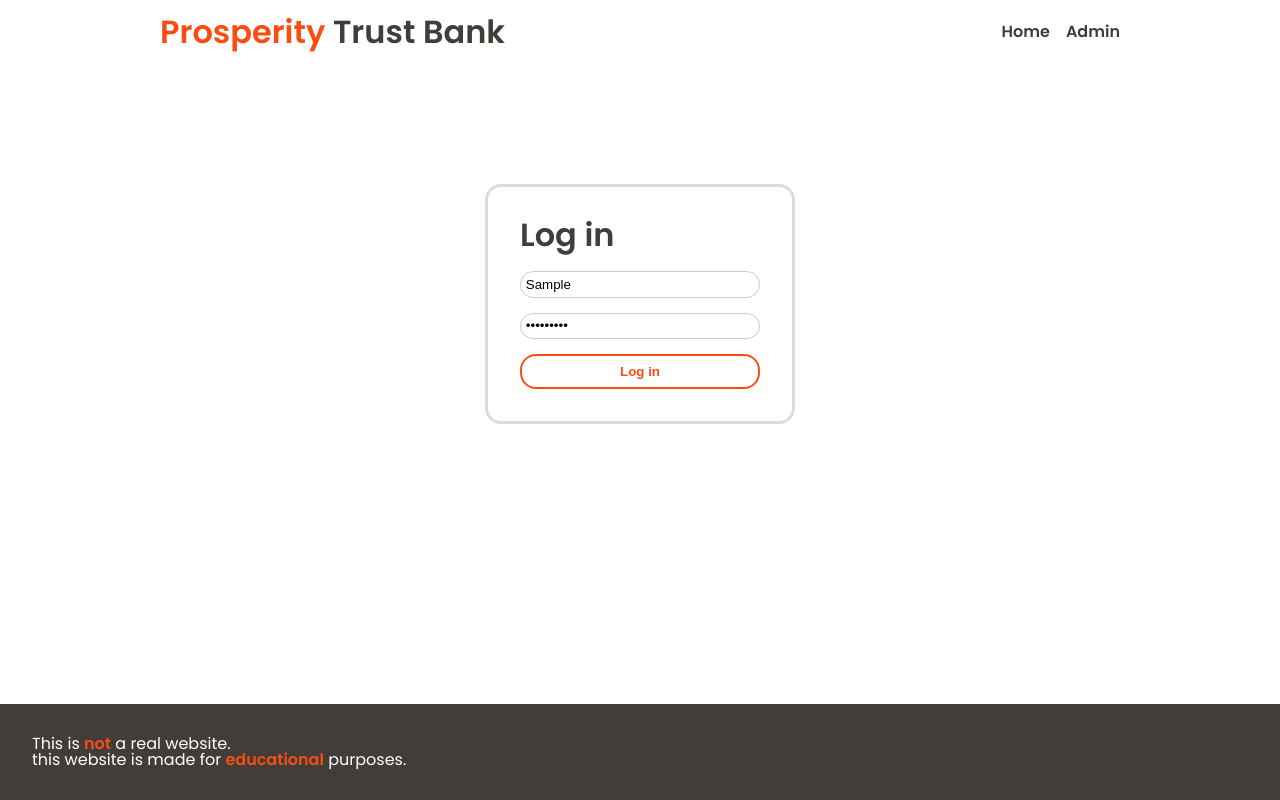
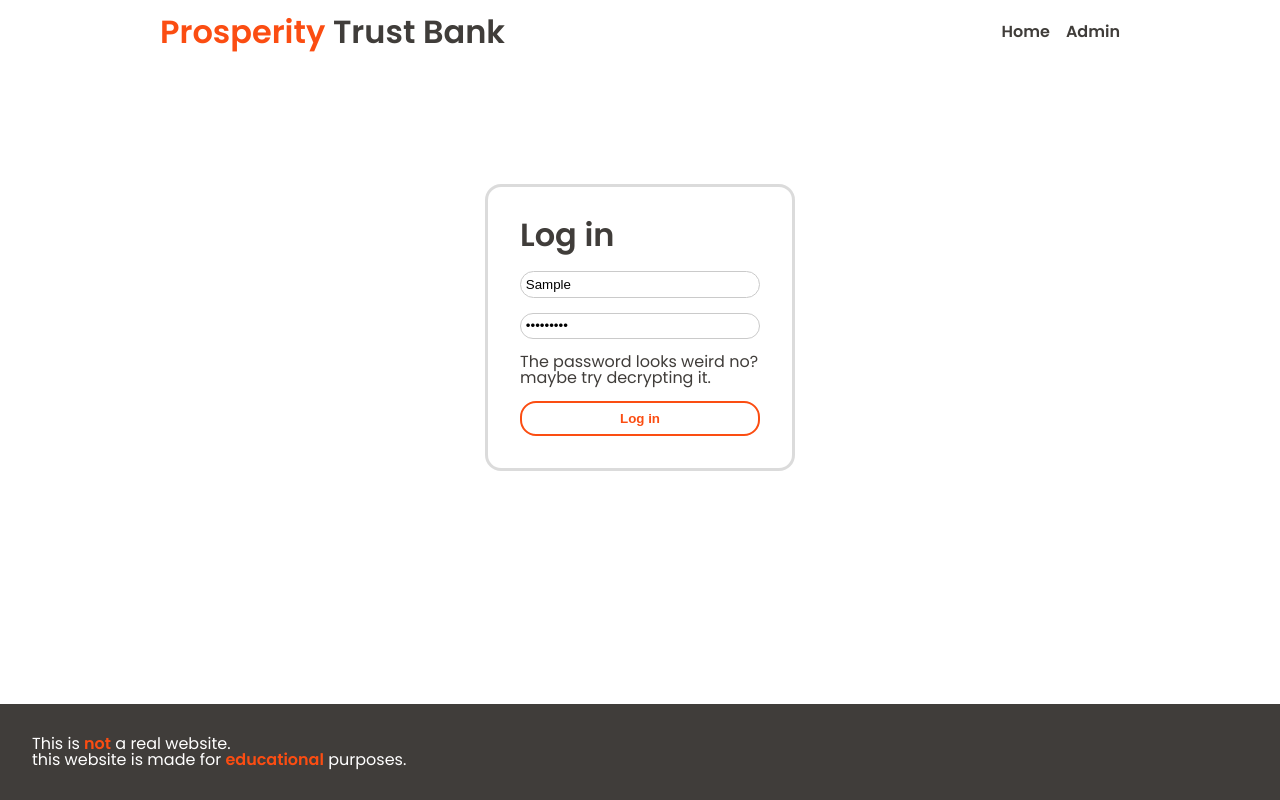
Before and after one commit to WorkshopVTI-HOWEST/cyber-security-challenge, a React (Vite) app: page /admin in a window 1280 px wide. Both pictures are taken after typing "Sample", "Sample123" into the empty fields and a click on the button "Log in". Built offline with nearby package versions, Linux system fonts and the light colour scheme.

Commit message:
refactor: extract code from component and add in to service layer

```diff
--- a/src/components/Login.jsx
+++ b/src/components/Login.jsx
@@ -1,25 +1,27 @@
-import { useState } from "react";
+import { useEffect, useState } from "react";
 import "../assets/css/Login.css";
-
-const credentials = {
-    username: "admin",
-    password: "dontsharethis",
-};
+import LoginService from "../service/LoginService.js";
 
 export default function Login() {
+    const loginService = new LoginService();
+
     const [username, setusername] = useState("");
     const [password, setPassword] = useState("");
+    const [errorMessageVisible, setErrorMessageVisible] = useState(false);
+
     function handleSubmit(e) {
         e.preventDefault();
-        if (
-            username === credentials.username &&
-            password === credentials.password
-        ) {
-            console.log("congrats you found the credentials");
+        if (loginService.login(username, password)) {
+            console.log("correct credentials");
         } else {
-            console.log("Password incorrect. Did you decode it correct?");
+            showErrorMessage();
         }
     }
+
+    function showErrorMessage() {
+        setErrorMessageVisible(true);
+    }
+
     return (
         <section className="login">
             <h2>Log in</h2>
@@ -36,6 +38,11 @@ export default function Login() {
                     data-hint="Remember what took over the world in the Terminator? The answer lies in that file."
                     onChange={(e) => setPassword(e.target.value)}
                 />
+                {errorMessageVisible && (
+                    <p className="error">
+                        The password looks weird no? maybe try decrypting it.
+                    </p>
+                )}
                 <button type="submit">Log in</button>
             </form>
         </section>
--- /dev/null
+++ b/src/service/LoginService.js
@@ -0,0 +1,19 @@
+const credentials = {
+    username: "admin",
+    password: "dontsharethis",
+};
+
+class LoginService {
+    login(username, password) {
+        if (
+            username === credentials.username &&
+            password === credentials.password
+        ) {
+            return true;
+        } else {
+            return false;
+        }
+    }
+}
+
+export default LoginService;
```
